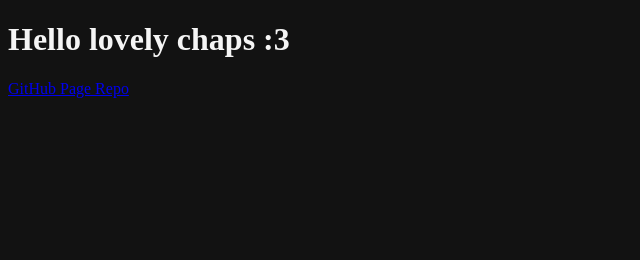
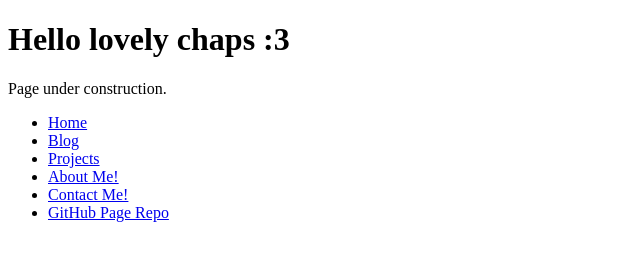
Before and after one commit to WaToArt/SeikaHirori, a plain HTML site: page index.html in a window 1280 px wide. Shown: the whole page, without its empty margins (0-640 px from the left). Drawn offline with Linux system fonts and the light colour scheme.

```diff
--- a/index.html
+++ b/index.html
@@ -5,12 +5,21 @@
         <link rel="stylesheet" href="style.css">
     </head>
 
-
     <body>
         <h1>Hello lovely chaps :3</h1>
-        <a href="https://github.com/WaToArt/WaToArt.github.io"> GitHub Page Repo </a>
+        <p>Page under construction.
+        </p>
+
+        <nav> <!-- Ideally be used for all pages -->
+            <ul>
+                <li><a href="index.html">Home</a></li>
+                <li><a href="subpages/blog.html">Blog</a></li>
+                <li><a href="subpages/projects.html">Projects</a></li>
+                <li><a href="subpages/about-me.html">About Me!</a></li>
+                <li><a href="subpages/contact-me.html">Contact Me!</a></li>
+                <li><a href="https://github.com/WaToArt/WaToArt.github.io">GitHub Page Repo</a></li>
+            </ul>
+        </nav>
     </body>
 
-
-
 </html>
--- a/style.scss
+++ b/style.scss
@@ -1,5 +1,5 @@
 body {
-    color: whitesmoke;
-    background-color: #121212; // RFER 1
+    // color: whitesmoke;
+    // background-color: #121212; // RFER 1
 
 }
```
Also changed, not shown: navigation.js (added), style.css, subpages/about-me.html (added), 5 other files.
